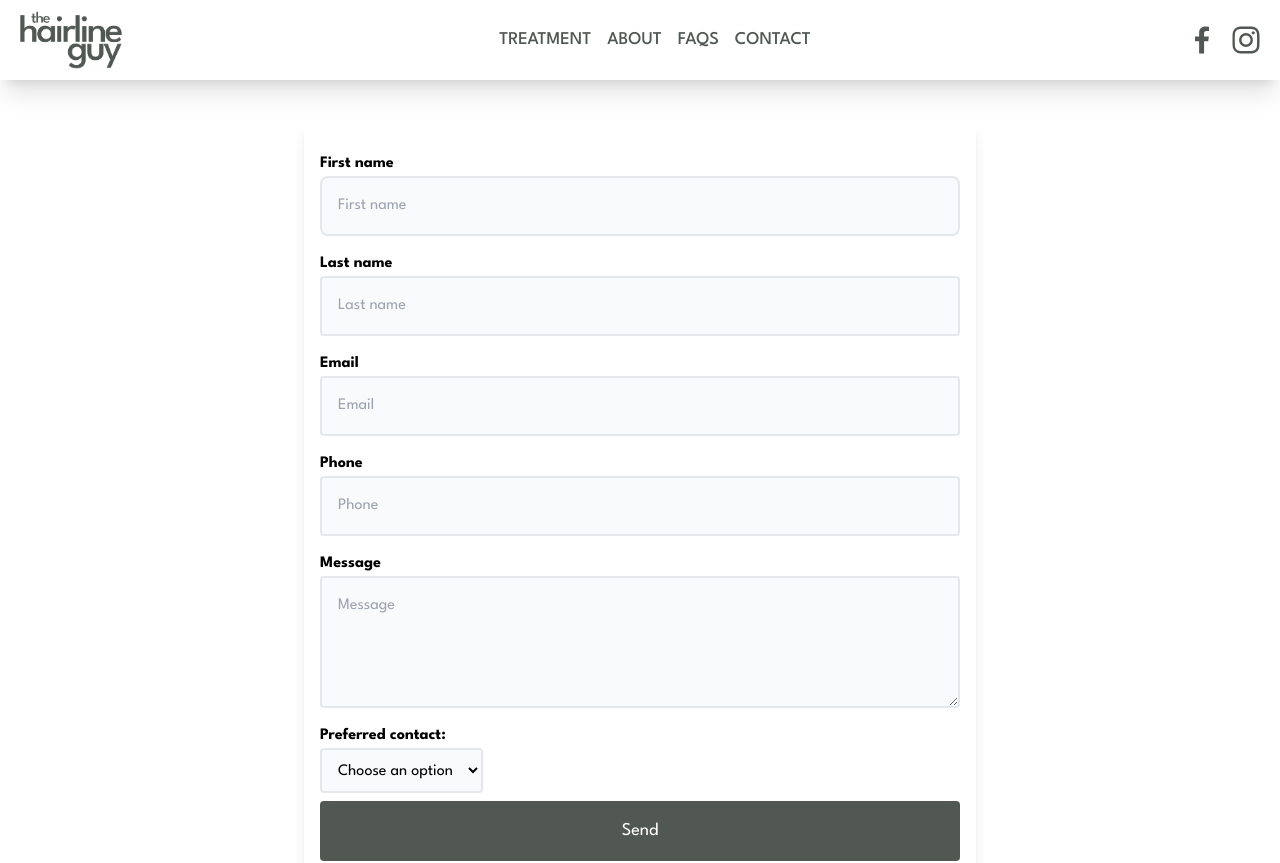
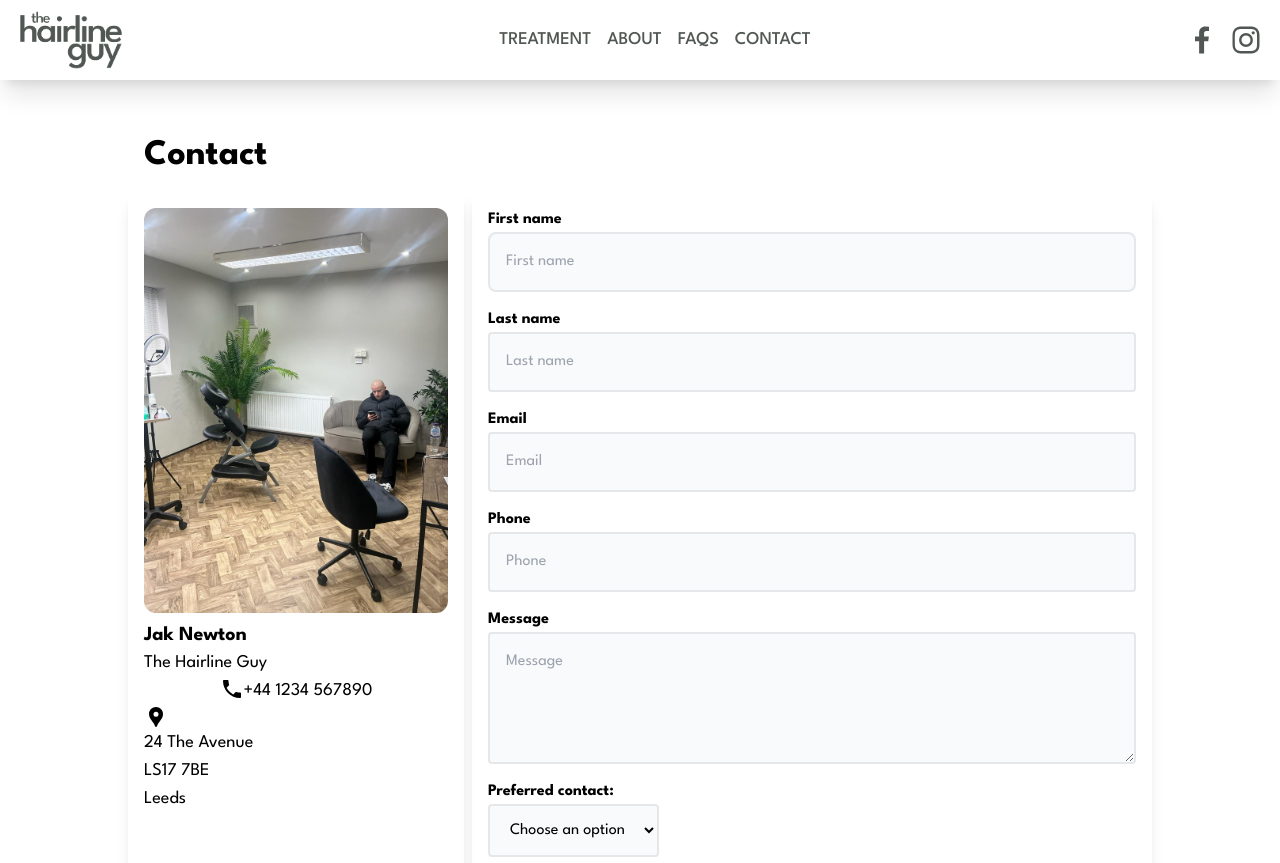
Before and after one commit to SoranRaof/that-hairline-guy, a Next.js app: page /contact in a window 1280 px wide. Shown: the top 863 px of the page. Built offline with nearby package versions, Linux system fonts and the light colour scheme.

Commit message:
progress on contact page layout and styling

```diff
--- a/app/Components/ContactForm.jsx
+++ b/app/Components/ContactForm.jsx
@@ -38,9 +38,9 @@ const ContactForm = () => {
   }
 
   return (
-    <div className="mx-auto max-w-2xl px-4 my-10 rounded-lg shadow-lg p-4">
-      <form onSubmit={handleSubmit}>
-        <div className="flex flex-col my-4 w-full">
+    <div className="p-4 rounded-lg shadow-lg">
+      <form className="flex flex-col gap-4" onSubmit={handleSubmit}>
+        <div className="flex flex-col w-full">
           <label className="text-md font-bold" htmlFor="firstName">
             First name
           </label>
@@ -56,7 +56,7 @@ const ContactForm = () => {
             required
           />
         </div>
-        <div className="flex flex-col my-4 w-full">
+        <div className="flex flex-col w-full">
           <label className="text-md font-bold" htmlFor="lastName">
             Last name
           </label>
@@ -72,7 +72,7 @@ const ContactForm = () => {
             required
           />
         </div>
-        <div className="flex flex-col my-4 w-full">
+        <div className="flex flex-col w-full">
           <label className="text-md font-bold" htmlFor="email">
             Email
           </label>
@@ -87,7 +87,7 @@ const ContactForm = () => {
             maxLength={50}
           />
         </div>
-        <div className="flex flex-col my-4 w-full">
+        <div className="flex flex-col w-full">
           <label className="text-md font-bold" htmlFor="phone">
             Phone
           </label>
@@ -101,7 +101,7 @@ const ContactForm = () => {
             required
           />
         </div>
-        <div className="flex flex-col my-4 w-full">
+        <div className="flex flex-col w-full">
           <label className="text-md font-bold" htmlFor="message">
             Message
           </label>
@@ -122,7 +122,7 @@ const ContactForm = () => {
             Preferred contact:
           </label>
           <select
-            className="p-3 rounded border-2 bg-gray-50 focus:border-sage focus:border-2 focus:outline-none"
+            className="p-4 rounded border-2 bg-gray-50 focus:border-sage focus:border-2 focus:outline-none"
             name="preference"
             onChange={handleInput}
             value={formInput.preference}
@@ -136,7 +136,7 @@ const ContactForm = () => {
           </select>
         </div>
         <button
-          className="rounded text-lg text-white bg-sage w-full p-4 my-2"
+          className="rounded text-lg text-white bg-sage w-full p-4"
           type="submit"
         >
           Send
--- a/app/contact/page.jsx
+++ b/app/contact/page.jsx
@@ -1,9 +1,38 @@
 import ContactForm from "../Components/ContactForm";
+import Image from "next/image";
+import JakClinic from "../../public/JakClinic.jpg";
+import Logo from "../../public/TheHairlineGuyGreenNoBackground.png";
+import { MdLocationPin, MdPhone } from "react-icons/md";
 
 const Contact = () => {
   return (
-    <div>
-      <ContactForm />
+    <div className="my-10 md:mx-20 lg:mx-32">
+      <h1 className="text-4xl p-4">Contact</h1>
+      <div className="md:grid grid-cols-2 lg:grid-cols-3 justify-center gap-2">
+        <div className="col-span-1 w-full p-4 rounded-lg md:shadow-lg">
+          <div className="flex items-start justify-start md:items-center md:justify-center">
+            <img
+              className="rounded-xl max-h-[500px] lg:max-h-[600px]"
+              src="/JakClinic.jpg"
+              alt="/"
+            />
+          </div>
+          <p className="text-xl font-bold mt-2">Jak Newton</p>
+          <p className="text-lg">The Hairline Guy</p>
+          <div className="flex justify-center">
+            <MdPhone className="text-2xl" />
+            <p className="text-lg">+44 1234 567890</p>
+          </div>
+
+          <MdLocationPin className="text-2xl" />
+          <p className="text-lg">24 The Avenue</p>
+          <p className="text-lg">LS17 7BE</p>
+          <p className="text-lg">Leeds</p>
+        </div>
+        <div className="md:col-span-1 lg:col-span-2 w-full">
+          <ContactForm />
+        </div>
+      </div>
     </div>
   );
 };
```
Also changed, not shown: public/JakClinic.jpg (added).
